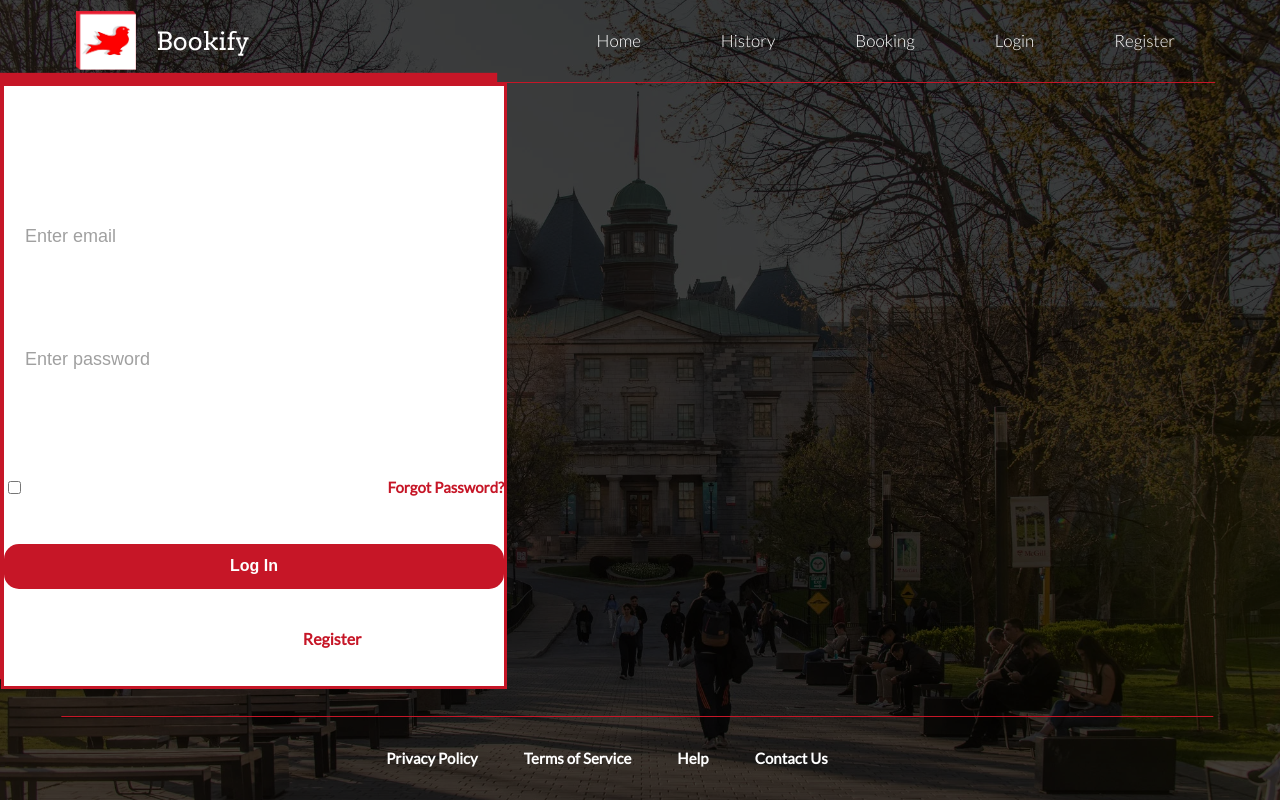
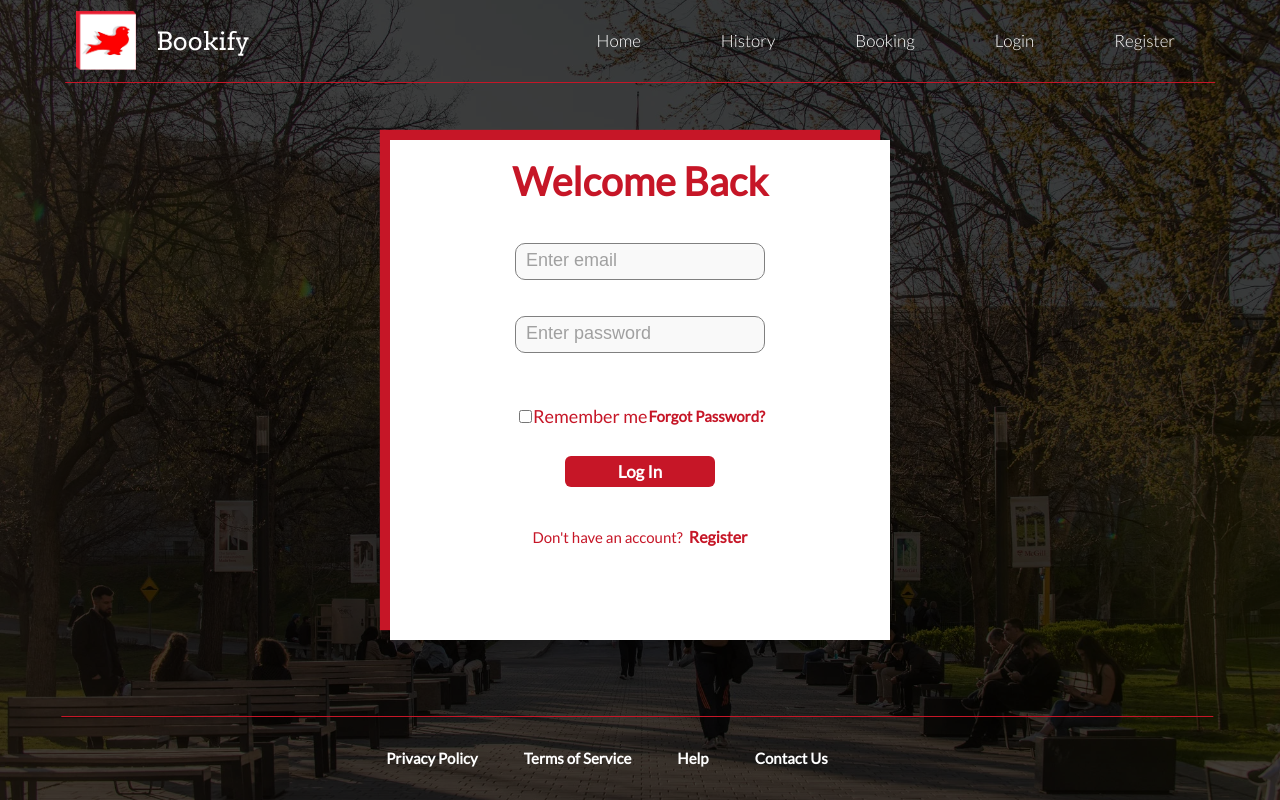
Before and after one commit to andretandoc/bookify, a React (Vite) app in the folder client/: page /Login in a window 1280 px wide. Built offline with nearby package versions, Linux system fonts and the light colour scheme.

Commit message:
Fixed styling of login page :)

```diff
--- a/client/src/components/public/Login.jsx
+++ b/client/src/components/public/Login.jsx
@@ -78,7 +78,7 @@ function Login() {
               Forgot Password?
             </a>
           </div>
-          <button className="btn" type="submit" onClick={handleLogin}>
+          <button className="small-btn" type="submit" onClick={handleLogin}>
             Log In
           </button>
           {message && <p className="error-message">{message}</p>}
--- a/client/src/index.css
+++ b/client/src/index.css
@@ -575,29 +575,34 @@ label {
 
 input[type="text"],
 input[type="password"] {
-  color: white;
+  color: #333;
   appearance: none;
-  border: none;
+  border: 1px solid grey;
   outline: none;
-  border: 0.1px solid white;
   border-radius: 10px;
-  background: rgba(255, 255, 255, 0.1);
-  padding: 20px;
-  width: 300px;
+  background: #f9f9f9;
+  padding: 10px;
+  width: 250px;
+  box-sizing: border-box;
+}
+
+input::placeholder {
+  color: rgb(160, 160, 160); /* Light grey placeholder text */
+  font-size: medium; /* Consistent font size for placeholder text */
+}
+
+input:focus {
+  color: #333; /* Text color on focus */
+  background: white; /* White background for focus state */
+  border-color: #c61627; /* Red border on focus */
+  box-shadow: 0 0 5px rgba(198, 22, 39, 0.5); /* Subtle shadow effect */
+  transition: background-color 0.3s ease, border-color 0.3s ease; /* Smooth transitions */
 }
 
 input::placeholder {
   color: rgb(160, 160, 160);
   background: rgba(0, 0, 0, 0);
   font-size: large;
-}
-
-input:focus {
-  color: white;
-  font-size: larger;
-  outline: none;
-  background: rgba(255, 255, 255, 0.1);
-  transition: background-color 0.5s ease;
 }
 
 input[type="date"] {
@@ -660,12 +665,22 @@ input[type="date"] {
 .options {
   display: flex;
   align-items: center;
+  justify-content: flex-start;
   margin-top: 15px;
-  margin-bottom: 12px;
+  margin-bottom: 15px;
+}
+
+.options input[type="checkbox"] {
+  margin-right: 1px;
+}
+
+.options label {
+  font-size: 18px; /* Controls the font size of "Remember me" */
+  color: #c61627; /* Changes the color to dark grey for better readability */
 }
 
 .options input {
-  margin-right: 6px;
+  margin-right: 40px;
   margin-top: -5px;
 }
 
@@ -720,7 +735,7 @@ p a:active {
 .input-text {
   display: flex;
   flex-direction: column;
-  gap: 8px;
+  gap: 3px;
   width: 45%;
   padding-top: 20px;
 }
@@ -749,21 +764,34 @@ p a:active {
 
 /*For Forms*/
 .form-box {
-  display: inline-block;
+  display: flex;
+  flex-direction: column;
   width: 500px;
-  height: 600px;
+  height: 500px;
   position: relative;
+  align-items: center;
   background-color: white;
-  border: 3px solid #c61627;
   box-shadow: -10px -10px 1px rgba(198, 22, 39);
-  color: white;
+  color: #c61627;
   font-size: 19.7px;
   font:'Lato';
   font-weight: 500;
   text-align: center;
-  line-height: 50px;
+  line-height: 30px;
   cursor: pointer;
   transition: all 0.2s ease;
+}
+.form-box-wrapper {
+  position: relative;
+  left: 50%;
+  transform: translateX(-50%);
+  bottom: 15%;
+  display: flex;
+  flex-direction: column;
+  align-items: center;
+  gap: 0px;
+  padding-top: 170px;
+  width: 100%;
 }
 
 /*******************************************************/
```
